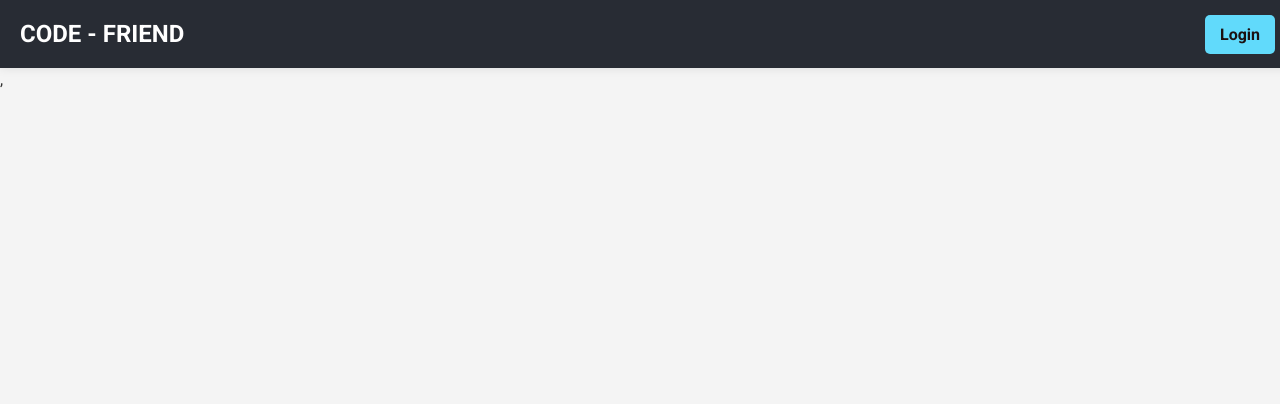
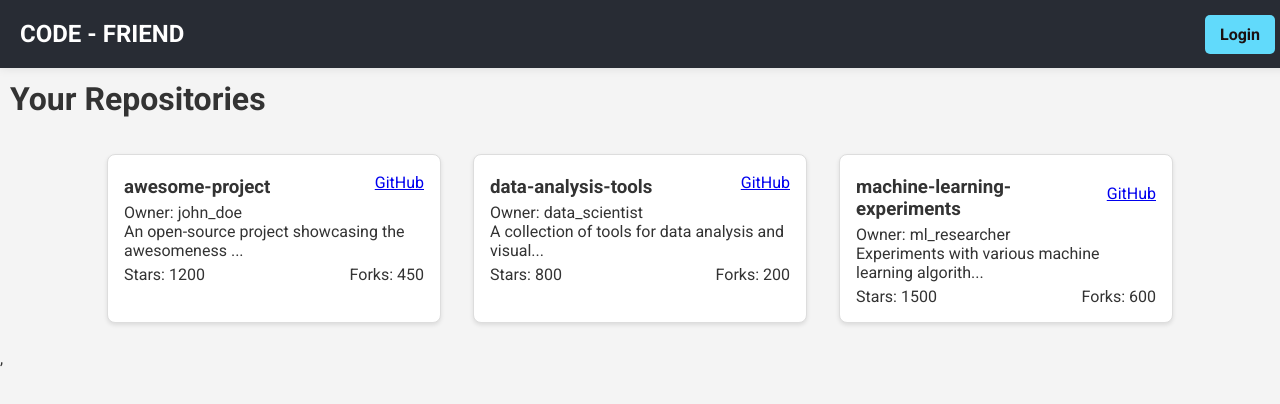
Before and after one commit to AdityaJamdade/code-friend-ai, a React (Vite) app: page /dashboard in a window 1280 px wide. Shown: the top 404 px of the page. Built offline with nearby package versions, Linux system fonts and the light colour scheme; no server answers.

Commit message:
basic stylings of dashboard is done

```diff
--- /dev/null
+++ b/dummy.js
@@ -0,0 +1,40 @@
+const dummyRepositories = [
+  {
+    "id": 1,
+    "name": "awesome-project",
+    "description": "An open-source project showcasing the awesomeness of modern web development.",
+    "owner": "john_doe",
+    "stars": 1200,
+    "forks": 450,
+    "lastUpdated": "2023-03-01",
+    "language": "JavaScript",
+    "topics": ["react", "redux", "webpack"],
+    "link": "https://github.com/john_doe/awesome-project"
+  },
+  {
+    "id": 2,
+    "name": "data-analysis-tools",
+    "description": "A collection of tools for data analysis and visualization.",
+    "owner": "data_scientist",
+    "stars": 800,
+    "forks": 200,
+    "lastUpdated": "2023-03-05",
+    "language": "Python",
+    "topics": ["pandas", "matplotlib", "jupyter"],
+    "link": "https://github.com/data_scientist/data-analysis-tools"
+  },
+  {
+    "id": 3,
+    "name": "machine-learning-experiments",
+    "description": "Experiments with various machine learning algorithms and datasets.",
+    "owner": "ml_researcher",
+    "stars": 1500,
+    "forks": 600,
+    "lastUpdated": "2023-03-10",
+    "language": "Python",
+    "topics": ["tensorflow", "keras", "deep-learning"],
+    "link": "https://github.com/ml_researcher/machine-learning-experiments"
+  }
+];
+
+export { dummyRepositories }
--- a/src/App.jsx
+++ b/src/App.jsx
@@ -4,6 +4,7 @@ import Signup from './screens/signup/Signup'
 import { useEffect, useState } from 'react'
 import Home from './screens/Home/Home'
 import { Route, Routes } from 'react-router-dom'
+import Dashboard from './screens/Dashboard/Dashboard'
 
 function App() {
   const [user, setUser] = useState(null)
@@ -31,8 +32,6 @@ function App() {
     getUser();
   }, [])
 
-  console.log(user);
-
   return (
     <>
       <div className="app">
@@ -40,6 +39,7 @@ function App() {
         <Routes>
           <Route path="/" element={<Home />} />
           <Route path="/auth" element={<Signup />} />
+          <Route path="/dashboard" element={<Dashboard />} />
 
         </Routes>
       </div>
--- /dev/null
+++ b/src/screens/Dashboard/Dashboard.css
@@ -0,0 +1,51 @@
+.repositories-title {
+  margin: 10px 10px;
+}
+.dashboard-container {
+  display: flex;
+  justify-content: center;
+  padding: 10px;
+}
+
+/* Styles for each repository card */
+.repository-card {
+  background-color: #fff;
+  border: 1px solid #ddd;
+  border-radius: 8px;
+  box-shadow: 0 2px 4px rgba(0, 0, 0, 0.1);
+  padding: 16px;
+  margin: 16px;
+  width: 300px; /* Fixed width for larger screens */
+  transition: transform 0.3s ease-in-out;
+}
+.repository-card:hover {
+  box-shadow: 5px 4px 10px rgba(2, 3, 0, 0.1);
+}
+.repo-numbers {
+  margin-top: 5px;
+  display: flex;
+  align-items: center;
+  justify-content: space-between;
+}
+.repo-header {
+  margin: 5px 0;
+  display: flex;
+  justify-content: space-between;
+  align-items: center;
+}
+
+.github-repo-pointer {
+  display: inline;
+  position: relative;
+  top: -5px;
+}
+/* Responsive layout adjustments */
+@media screen and (max-width: 768px) {
+  .dashboard-container {
+    justify-content: center;
+  }
+
+  .repository-card {
+    width: calc(100% - 32px);
+  }
+}
--- /dev/null
+++ b/src/screens/Dashboard/Dashboard.jsx
@@ -0,0 +1,19 @@
+import RepositoryCard from './RepositoryCard';
+import { dummyRepositories } from '../../../dummy.js'
+import './Dashboard.css'
+
+const Dashboard = () => {
+
+    return (
+        <>
+            <h1 className="repositories-title">Your Repositories</h1>
+            <div className="dashboard-container">
+                {dummyRepositories.map((repo) => (
+                    <RepositoryCard key={repo.id} repo={repo} />
+                ))}
+            </div>
+        </>
+    );
+};
+
+export default Dashboard;
--- /dev/null
+++ b/src/screens/Dashboard/RepositoryCard.jsx
@@ -0,0 +1,25 @@
+/* eslint-disable react/prop-types */
+import { Link } from "react-router-dom";
+import './Dashboard.css'
+
+const RepositoryCard = ({ repo }) => {
+    const { name, description, owner, stars, forks, link } = repo;
+
+    return (
+        <div className="repository-card">
+            <div className="repo-header">
+                <h3 className="name">{name}</h3>
+                <Link className="github-repo-pointer" to={link} target="_blank" rel="noopener noreferrer">GitHub</Link>
+            </div>
+            <p>Owner: {owner}</p>
+            <p>{description.slice(0, 50)}...</p>
+
+            <div className="repo-numbers">
+                <p>Stars: {stars}</p>
+                <p>Forks: {forks}</p>
+            </div>
+        </div>
+    );
+}
+
+export default RepositoryCard;
--- a/src/screens/signup/Signup.jsx
+++ b/src/screens/signup/Signup.jsx
@@ -35,10 +35,10 @@ const Signup = () => {
         </div>
         {activeTab === 'signup' && (
           <div className='auth-content'>
-            <button className="auth-button google">
+            <button className="auth-button google" onClick={googleLogin}>
               Google
             </button>
-            <button className="auth-button github">
+            <button className="auth-button github" onClick={githubLogin}>
               GitHub
             </button>
           </div>
```
